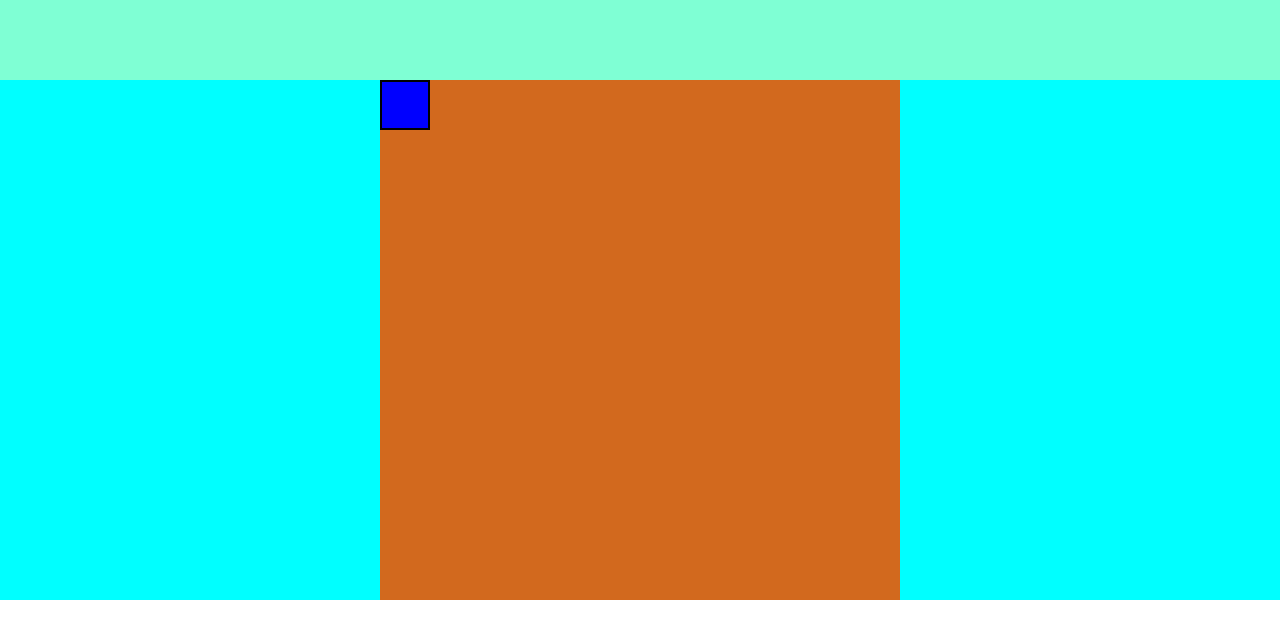
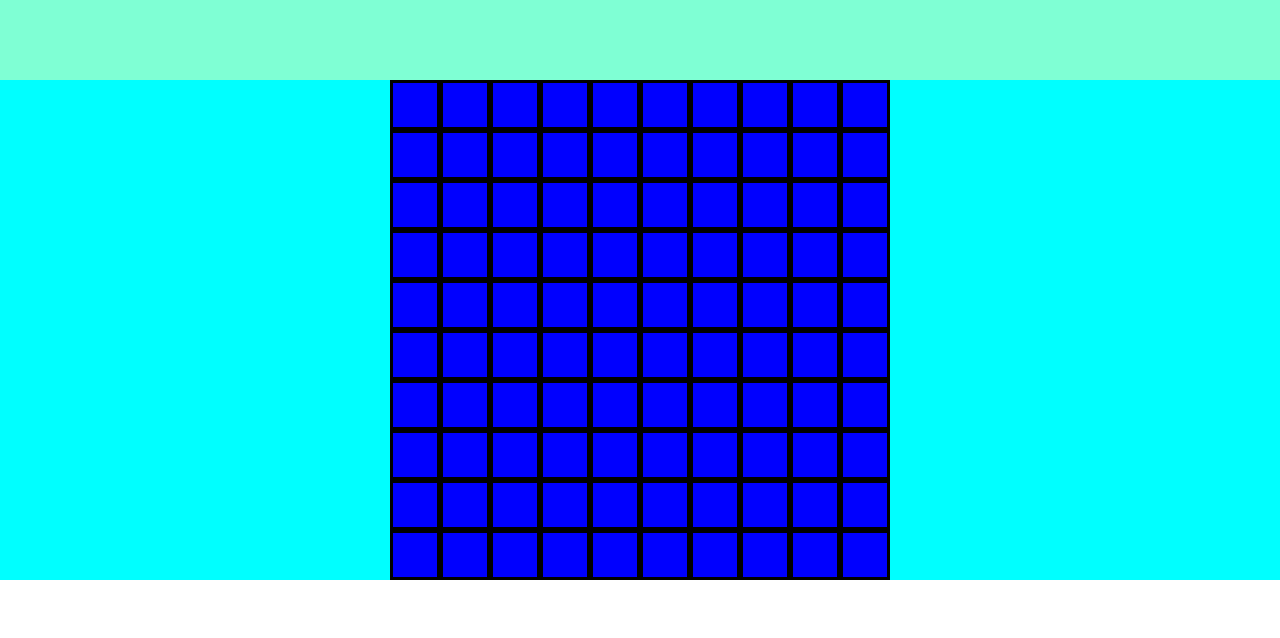
Before and after one commit to Laroussi-Sarhane/js-campominato-grid, a plain HTML site: page index.html in a window 1280 px wide. Drawn offline with nearby package versions, Linux system fonts and the light colour scheme.

Commit message:
add functions

```diff
--- a/script.js
+++ b/script.js
@@ -0,0 +1,44 @@
+const gridContainer = document.querySelector('.my_container');
+
+reset();
+
+for(let i = 1; i <= 100; i++){
+  const square = getsquare();
+  console.log(square);
+  gridContainer.append(square);
+}
+
+
+
+
+
+
+
+
+
+
+
+
+
+
+
+
+
+
+
+
+
+
+// function
+
+function reset(){
+  gridContainer.innerHTML = '';
+}
+
+function getsquare(){
+  const sq = document.createElement('div');
+  sq.className = 'square';
+
+
+  return sq;
+}
--- a/style.css
+++ b/style.css
@@ -8,7 +8,7 @@ header{
   background-color: aqua;
 }
 .my_container{
-  width: 520px;
+  width: 500px;
   background-color: chocolate;
   aspect-ratio: 1;
 }
@@ -17,8 +17,9 @@ header{
   width: 50px;
   height: 50px;
   background-color: blue;
-  border: 2px solid black ;
+  border: 3px solid black ;
   color: white;
+  cursor: pointer;
 }
 .square.clicked{
   background-color: lightblue;
```
